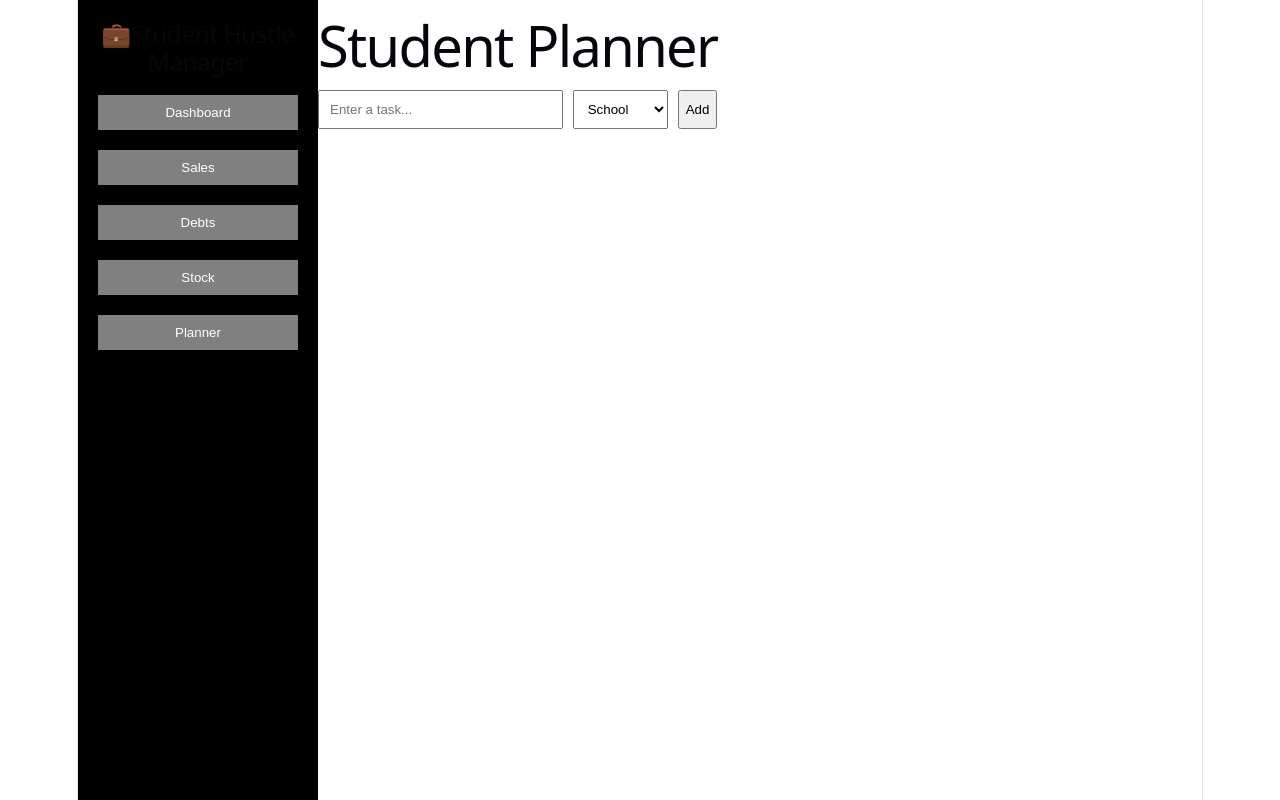
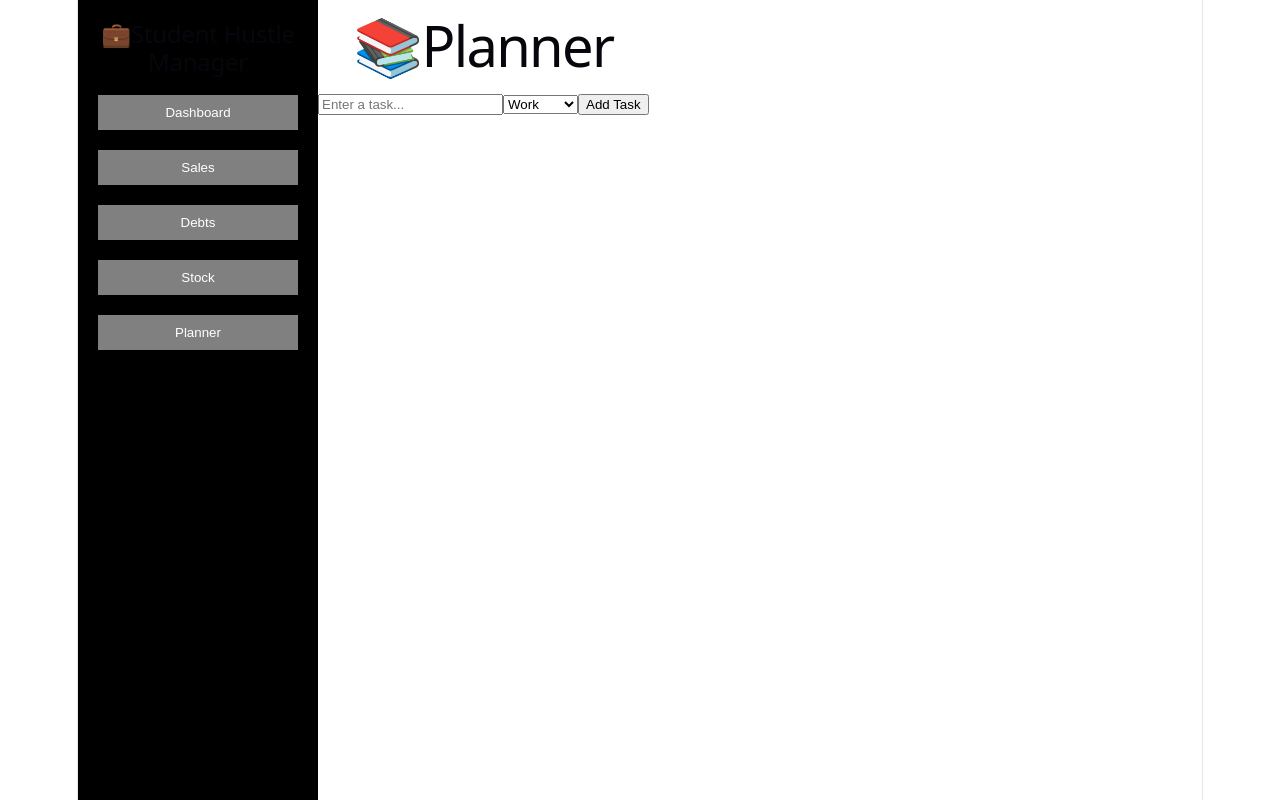
Before and after one commit to mariam968/Student-Hustle-Manager, a React (Vite) app in the folder student-planner-sales-tracker/: page / in a window 1280 px wide. Both pictures are taken after a click on the button "Planner". Built offline with nearby package versions, Linux system fonts and the light colour scheme.

Commit message:
implement student planner with categories and task completion

```diff
--- a/student-planner-sales-tracker/src/components/Planner.jsx
+++ b/student-planner-sales-tracker/src/components/Planner.jsx
@@ -1,9 +1,9 @@
 import { useState, useEffect} from "react";
 
-function StudentPlanner(){
+function Planner(){
   const [tasks, setTasks] = useState([]);
-  const [input, setInput] = useState("");
-  const [category, setCategory] = useState("School");
+  const [text, setText] = useState("");
+  const [category, setCategory] = useState("Work");
 
 
   // load tasks from localStorage
@@ -23,12 +23,12 @@ function StudentPlanner(){
 
 
   const addTask = () => {
-    if (input.trim() === "")return;
+    if (!text)return;
 
     const newTask = {
-      text: input,
+      text,
+      category,
       completed: false,
-      category: category,
     };
 
     setTasks([...tasks, newTask]);
@@ -42,86 +42,75 @@ function StudentPlanner(){
   };
 
   const deleteTask = (index) => {
+    const updated = tasks.filter((_, i)=>i !==index);
 
-    setTasks(tasks.filter((_, i)=> i !== index));
+    setTasks(updated);
   };
 
   return(
-    <div style={{maxWidth: "500px",margin: "auto"}}>
-      <h1>Student Planner</h1>
+    <div>
+      <h1>📚Planner</h1>
 
-       {/* input section */}
-      <div style={{display: "flex", gap: "10px", marginBottom: "20px"}}>
+      {/* form */}
+      <div className="form">
         <input
-        type="text"
         placeholder="Enter a task..."
-        value={input}
-        onChange={(e)=> setInput(e.target.value)}
-        style={{ flex: 1, padding: "10px"}}
+        value={text}
+        onChange={(e)=> setText(e.target.value)}
          />
 
          <select
          value={category}
          onChange={(e)=> setCategory(e.target.value)}
-         style={{ padding: "10px"}}
          >
-          <option >School</option>
-          <option >Personal</option>
-          <option >Work</option>
+          <option>Work</option>
+          <option>School</option>
+          <option>Personal</option>
          </select>
 
-         <button onClick={addTask}>Add</button>
+         <button onClick={addTask}>Add Task</button>
       </div>
 
       {/* task list */}
-      <ul style={{lifeStyle: "none", padding: 0}}>
-        {tasks.map((task, index) => (
-          <li
-          key={index}
-          style={{
-            display: "flex",
-            justifyContent: "space-between",
-            alignItems: "center",
-            marginBottom: "10px",
-            padding: "10px",
-            background: "lightgray",
+      <div style={{marginTop:"20px"}}>
+        {tasks.map((task, index)=> (
+          <div key={index} className="card">
 
-          }}
-          >
             <div>
               <span
-              onClick={()=> toggleTask(index)}
+              onClick={()=>toggleTask(index)}
               style={{
-                textDecoration: task.completed ?
-                "line-through" : "none",
+                textDecoration: task.completed ? "line-through":"none",
                 cursor: "pointer",
-                marginRight: "10px",
               }}
               >
+
                 {task.text}
               </span>
-              <small style={{color: "blue"}}>
+
+              <br />
+              <small style={{color:"blue"}}>
                 ({task.category})
               </small>
-
             </div>
 
             <div>
-              {task.completed &&(
-                <span style={{color: "green", marginRight: "10px"}}>
-
+              {task.completed && (
+                <span style={{color:"green", marginRight:"10px"}}>
                   ✔️
                 </span>
               )}
 
-              <button onClick={()=> deleteTask(index)}>❌</button>
+              <button onClick={()=>deleteTask(index)}>❌</button>
             </div>
-          </li>
+          </div>
         ))}
-      </ul>
 
-    </div>
+      </div>
+
+
+            </div>
   );
+}
 
-}
-export default StudentPlanner;
+export default Planner;
```
